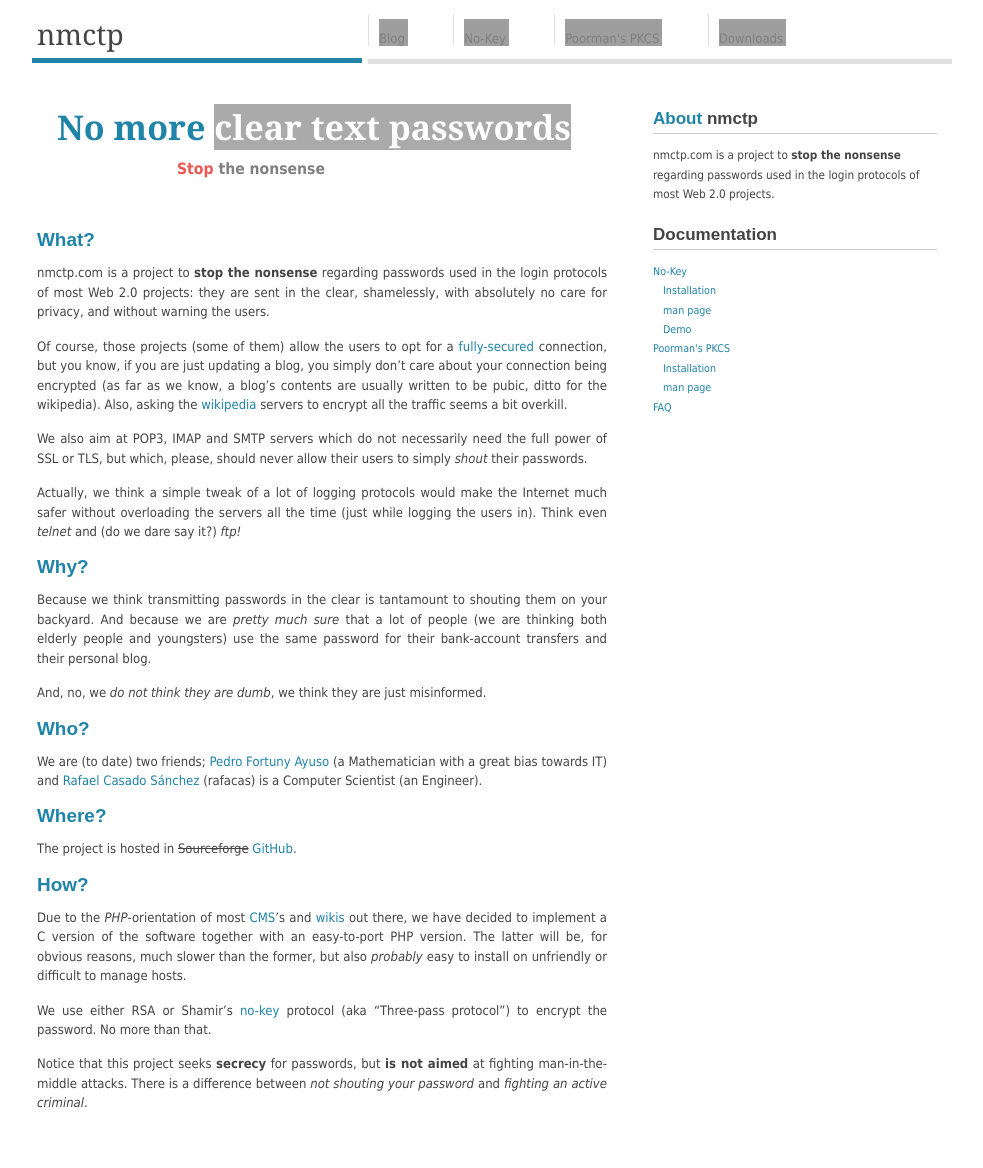
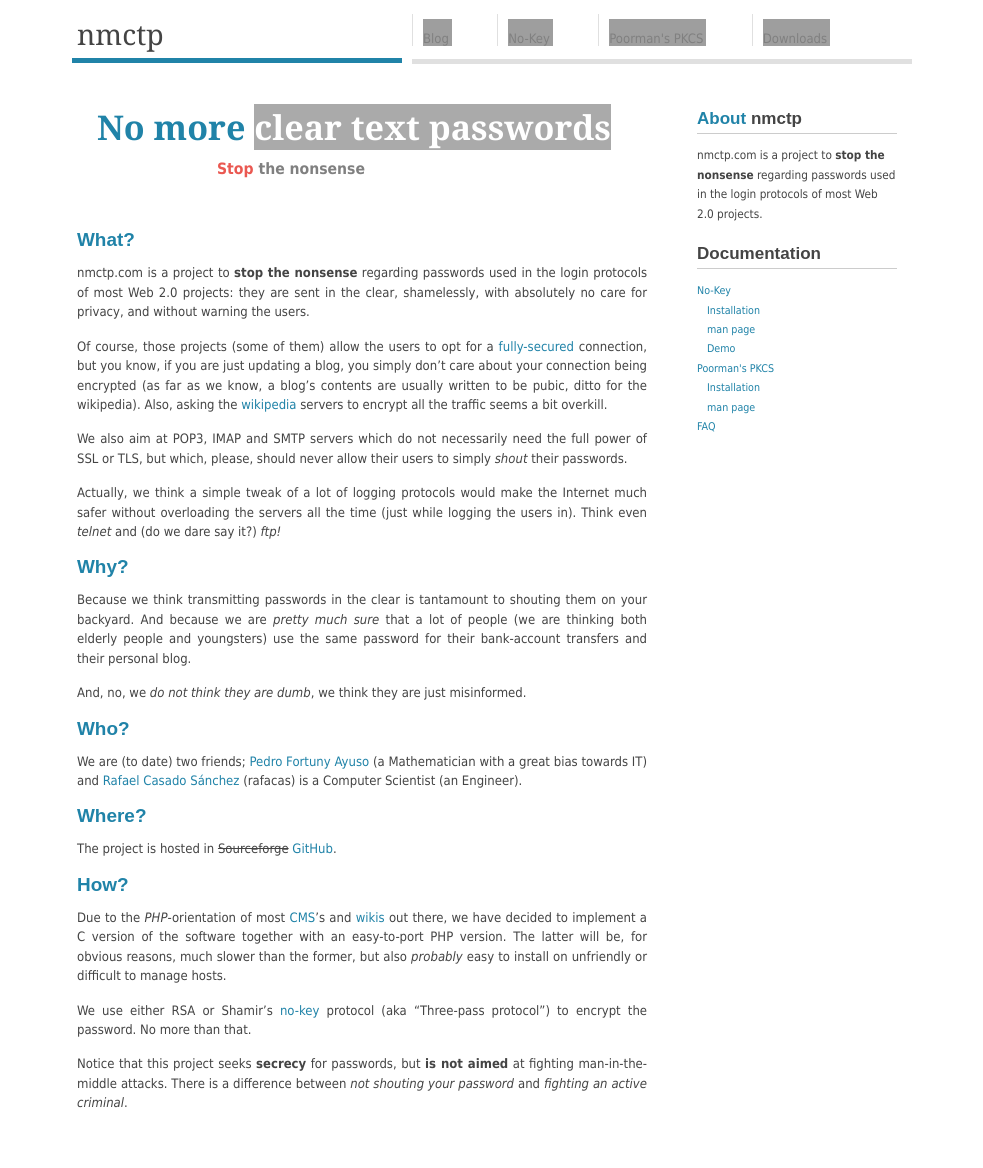
Before and after one commit to nmctp/nmctp.github.com, a Jekyll site: the page built from index.html, in a window 1280 px wide. Shown: the whole page, without its empty margins (148-1131 px from the left). Built offline with Jekyll 4.4.1, drawn with Linux system fonts in a browser that asks for light colours; Markdown is read by kramdown in place of the engine named in the settings; grey boxes are pictures that could not be loaded.

Commit message:
Changed the content width

```diff
--- a/css/style.css
+++ b/css/style.css
@@ -10,10 +10,10 @@ h1 { font: normal 2.4em Georgia, Arial, Sans-Serif; margin: 15px 0 0 5px; }
 h1 a:hover { color: #E4FFD3; background: inherit; }
 h2 { font: bold 1.6em Arial, Sans-Serif; margin: 0 0 12px; }
 h4 { color: #808080; background: inherit; font-weight: normal; font-size: .9em; }
-#content { width: 920px; margin: 0 auto; }
+#content { width: 840px; margin: 0 auto; }
 #content p { font-size:1.1em; }
 #logo { float: left; border-bottom: 5px solid #2083A8; height: 58px; width: 330px; }
-#menu { float: right; width: 584px; padding: 10px 0; margin: 19px 0 5px; border-bottom: 5px solid #e0e0e0; }
+#menu { float: right; width: 500px; padding: 10px 0; margin: 19px 0 5px; border-bottom: 5px solid #e0e0e0; }
 #menu li { font-size: 1.1em; display: inline; }
 #menu li a { padding: 17px 3px 0 10px; margin: 0 42px 0 0; background: #fff url(images/menuarrow.jpg) no-repeat 10px 5px; color: #808080; border-left: 1px solid #e0e0e0; }
 #menu li a:hover { color: #000; border-left: 1px solid #2083A8; }
@@ -30,7 +30,7 @@ h4 { color: #808080; background: inherit; font-weight: normal; font-size: .9em;
 #articles li  { border-top: 1px solid #cecece; list-style: none; float: left; width: 245px; background: #eee url(images/newslist.jpg) repeat-x bottom; padding: 4px 8px; margin: 0 15px 0 0;}
 #articles li a { background: url(images/menuarrow.jpg) no-repeat 0 5px; padding: 0 0 0 8px; }
 #articles li.last { margin: 0; }
-#right { position: relative; top: -140px; padding: 15px; float: right; width: 284px; font-size: .9em; background: #fff; }
+#right { position: relative; top: -140px; padding: 15px; float: right; width: 200px; font-size: .9em; background: #fff; }
 #right img { border: 1px solid #ccc; padding: 1px; margin: 0 0 8px; }
 #left p { font-size: 1.1em; }
 #left h3 { border-bottom: 1px solid #eee; padding: 0 0 7px; margin: 0 0 15px 0; }
```
